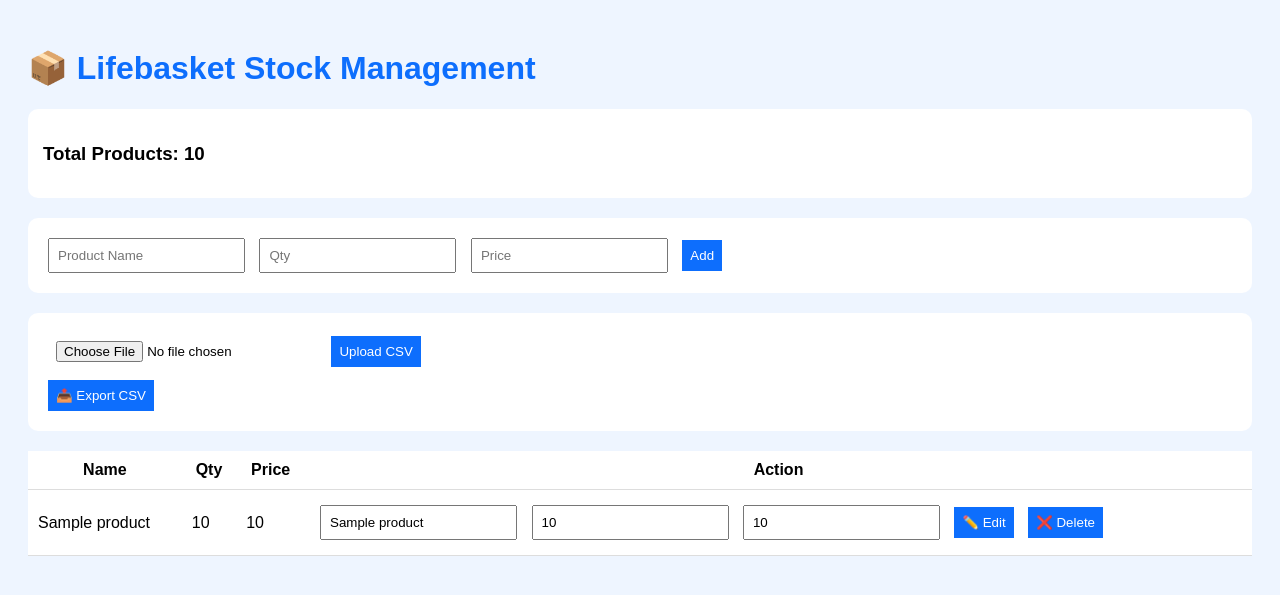
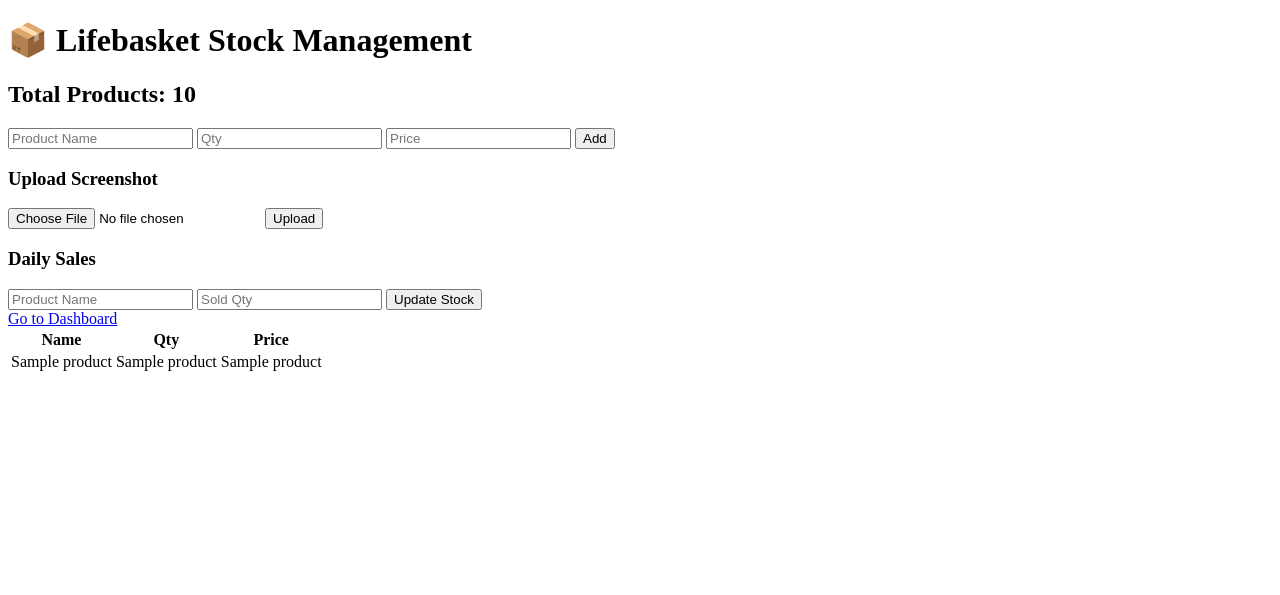
Before and after one commit to jakiya09/inventory-system, a Flask app: template templates/index.html in a window 1280 px wide. Shown: the top 595 px of the page. Run offline with Flask 3, Linux system fonts and the light colour scheme; the template is opened without the code that fills it: most values are stand-ins (such as "Sample title", 1, 10 or a date in 2020).

Commit message:
Update index.html

```diff
--- a/templates/index.html
+++ b/templates/index.html
@@ -1,64 +1,17 @@
 <!DOCTYPE html>
 <html>
 <head>
-    <title>Lifebasket Stock Management</title>
-    <style>
-        body {
-            font-family: Arial;
-            background: #eef5ff;
-            padding: 20px;
-        }
-
-        h1 {
-            color: #0d6efd;
-        }
-
-        .card {
-            background: white;
-            padding: 15px;
-            border-radius: 10px;
-            margin-bottom: 20px;
-        }
-
-        input, button {
-            padding: 8px;
-            margin: 5px;
-        }
-
-        button {
-            background: #0d6efd;
-            color: white;
-            border: none;
-            cursor: pointer;
-        }
-
-        table {
-            width: 100%;
-            background: white;
-            border-collapse: collapse;
-        }
-
-        th, td {
-            padding: 10px;
-            border-bottom: 1px solid #ddd;
-        }
-
-        .low {
-            color: red;
-        }
-    </style>
+    <title>Inventory</title>
+    <link rel="stylesheet" href="/static/style.css">
 </head>
-
 <body>
 
 <h1>📦 Lifebasket Stock Management</h1>
 
-<div class="card">
-    <h3>Total Products: {{ total }}</h3>
-</div>
+<h2>Total Products: {{ total }}</h2>
 
 <div class="card">
-<form action="/add" method="post">
+<form method="POST" action="/add">
     <input name="name" placeholder="Product Name">
     <input name="qty" placeholder="Qty">
     <input name="price" placeholder="Price">
@@ -67,44 +20,36 @@
 </div>
 
 <div class="card">
-<form action="/upload" method="post" enctype="multipart/form-data">
-    <input type="file" name="file">
-    <button>Upload CSV</button>
+<h3>Upload Screenshot</h3>
+<form method="POST" action="/upload-image" enctype="multipart/form-data">
+    <input type="file" name="image">
+    <button>Upload</button>
 </form>
+</div>
 
-<a href="/export"><button>📤 Export CSV</button></a>
+<div class="card">
+<h3>Daily Sales</h3>
+<form method="POST" action="/add-daily">
+    <input name="name" placeholder="Product Name">
+    <input name="qty" placeholder="Sold Qty">
+    <button>Update Stock</button>
+</form>
 </div>
+
+<a href="/dashboard">Go to Dashboard</a>
 
 <table>
 <tr>
-    <th>Name</th>
-    <th>Qty</th>
-    <th>Price</th>
-    <th>Action</th>
+<th>Name</th>
+<th>Qty</th>
+<th>Price</th>
 </tr>
 
 {% for p in products %}
 <tr>
-    <td>{{ p.name }}</td>
-
-    <td class="{% if p.qty < 5 %}low{% endif %}">
-        {{ p.qty }}
-    </td>
-
-    <td>{{ p.price }}</td>
-
-    <td>
-        <form action="/edit/{{p.id}}" method="post" style="display:inline;">
-            <input name="name" value="{{p.name}}">
-            <input name="qty" value="{{p.qty}}">
-            <input name="price" value="{{p.price}}">
-            <button>✏️ Edit</button>
-        </form>
-
-        <a href="/delete/{{p.id}}">
-            <button>❌ Delete</button>
-        </a>
-    </td>
+<td>{{ p[1] }}</td>
+<td>{{ p[2] }}</td>
+<td>{{ p[3] }}</td>
 </tr>
 {% endfor %}
 
```
